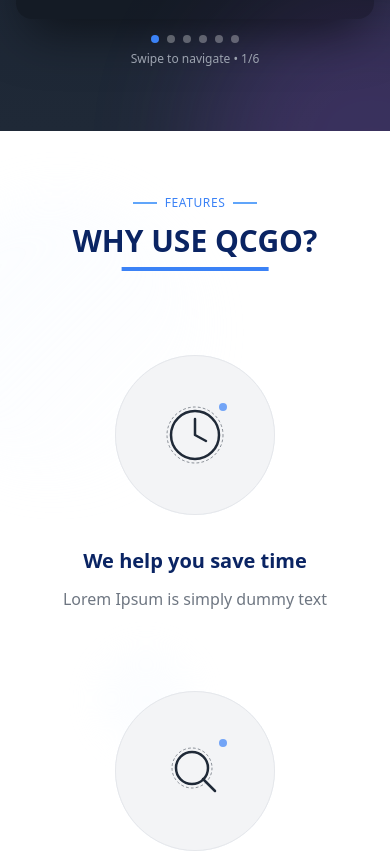
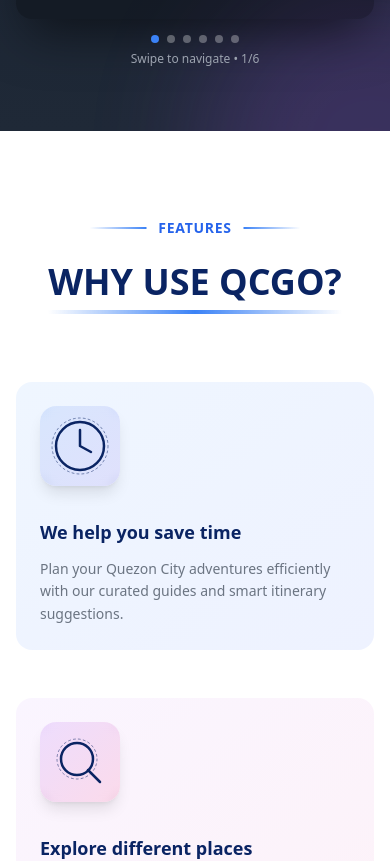
Before and after one commit to veth14/qcgo, a React (Vite) app: page / in a window 390 px wide. Shown: the part 3200-4061 px from the top of the page. Built offline with nearby package versions, Linux system fonts and the light colour scheme.

Commit message:
Features Page

```diff
--- a/src/components/home/Features.tsx
+++ b/src/components/home/Features.tsx
@@ -1,10 +1,53 @@
-import { motion } from 'framer-motion';
-import { useState } from 'react';
+import { motion, useInView, useScroll, useTransform, AnimatePresence } from 'framer-motion';
+import { useState, useRef, useEffect, useCallback } from 'react';
 
 const Features = () => {
   const [hovered, setHovered] = useState<number | null>(null);
+  const [focusedIndex, setFocusedIndex] = useState<number | null>(null);
+  const sectionRef = useRef(null);
+  const featureRefs = useRef<(HTMLDivElement | null)[]>([]);
+  const isInView = useInView(sectionRef, { once: true, margin: "-100px" });
+  const { scrollYProgress } = useScroll({
+    target: sectionRef,
+    offset: ["start end", "end start"]
+  });
 
-  // Premium quality icons with consistent styling
+  // Enhanced parallax values
+  const patternY = useTransform(scrollYProgress, [0, 1], ['0%', '20%']);
+  const patternOpacity = useTransform(scrollYProgress, [0, 0.5, 1], [0.3, 1, 0.3]);
+  const patternScale = useTransform(scrollYProgress, [0, 0.5, 1], [0.95, 1.05, 0.95]);
+
+  // Keyboard navigation
+  const handleKeyDown = useCallback((e: KeyboardEvent) => {
+    if (focusedIndex === null) return;
+
+    switch (e.key) {
+      case 'ArrowRight':
+        setFocusedIndex((prev) => (prev === null || prev === features.length - 1) ? 0 : prev + 1);
+        break;
+      case 'ArrowLeft':
+        setFocusedIndex((prev) => (prev === null || prev === 0) ? features.length - 1 : prev - 1);
+        break;
+      case 'Enter':
+      case ' ':
+        setHovered(focusedIndex);
+        break;
+      default:
+        break;
+    }
+  }, [focusedIndex]);
+
+  useEffect(() => {
+    window.addEventListener('keydown', handleKeyDown);
+    return () => window.removeEventListener('keydown', handleKeyDown);
+  }, [handleKeyDown]);
+
+  useEffect(() => {
+    if (focusedIndex !== null && featureRefs.current[focusedIndex]) {
+      featureRefs.current[focusedIndex]?.focus();
+    }
+  }, [focusedIndex]);
+
   const features = [
     {
       id: 1,
@@ -16,7 +59,10 @@
         </svg>
       ),
       title: 'We help you save time',
-      description: 'Lorem Ipsum is simply dummy text'
+      description: 'Plan your Quezon City adventures efficiently with our curated guides and smart itinerary suggestions.',
+      bgGradient: 'from-blue-50 to-indigo-50',
+      iconBg: 'from-blue-500/20 to-indigo-500/20',
+      accentColor: 'rgb(59, 130, 246)'
     },
     {
       id: 2,
@@ -28,7 +74,9 @@
         </svg>
       ),
       title: 'Explore different places',
-      description: 'Lorem Ipsum is simply dummy text'
+      description: 'Discover hidden gems and popular spots across Quezon City\'s diverse districts and neighborhoods.',
+      bgGradient: 'from-purple-50 to-pink-50',
+      iconBg: 'from-purple-500/20 to-pink-500/20'
     },
     {
       id: 3,
@@ -40,11 +88,13 @@
         </svg>
       ),
       title: 'Accessible location',
-      description: 'Lorem Ipsum is simply dummy text'
+      description: 'Find the best routes and transportation options to reach your desired destinations in Quezon City.',
+      bgGradient: 'from-green-50 to-teal-50',
+      iconBg: 'from-green-500/20 to-teal-500/20'
     }
   ];
 
-  // Container animation with enhanced staggering
+  // Enhanced container animation
   const containerVariants = {
     hidden: { opacity: 0 },
     visible: {
@@ -56,12 +106,13 @@
     }
   };
 
-  // Item animation with spring physics
+  // Enhanced item animation
   const itemVariants = {
-    hidden: { opacity: 0, y: 20 },
+    hidden: { opacity: 0, y: 20, rotateX: -15 },
     visible: {
       opacity: 1,
       y: 0,
+      rotateX: 0,
       transition: {
         type: "spring",
         stiffness: 100,
@@ -71,198 +122,308 @@
     }
   };
 
-  // Professional hover effect for icons
+  // Enhanced icon animation
   const iconHoverAnimation = {
     rest: {
       scale: 1,
-      opacity: 1,
-      filter: "drop-shadow(0px 0px 0px rgba(0, 0, 0, 0))",
+      rotate: 0,
+      y: 0,
       transition: {
-        duration: 0.5,
-        ease: [0.23, 1, 0.32, 1] // Cubic bezier for smooth animation
+        type: "spring",
+        stiffness: 300,
+        damping: 20
       }
     },
     hover: {
-      scale: 1.08,
-      opacity: 1,
-      filter: "drop-shadow(0px 4px 8px rgba(0, 0, 0, 0.1))",
+      scale: 1.1,
+      rotate: 5,
+      y: -5,
       transition: {
-        duration: 0.4,
-        ease: [0.23, 1, 0.32, 1]
+        type: "spring",
+        stiffness: 300,
+        damping: 20
       }
     }
   };
 
-  // Professional heading animation with accent
-  const headingVariants = {
-    initial: { opacity: 0, y: -10 },
-    animate: {
-      opacity: 1,
-      y: 0,
+  // Enhanced Pattern component with 3D effect
+  const Pattern = () => (
+    <motion.div
+      className="absolute inset-0 pointer-events-none overflow-hidden perspective-1000"
+      style={{
+        y: patternY,
+        opacity: patternOpacity,
+        scale: patternScale,
+      }}
+    >
+      <div className="absolute w-full h-full transform-style-3d">
+        {[...Array(20)].map((_, i) => (
+          <motion.div
+            key={i}
+            className="absolute rounded-full bg-gray-100"
+            initial={{ opacity: 0, scale: 0, rotateX: -30 }}
+            animate={{
+              opacity: Math.random() * 0.07,
+              scale: Math.random() * 0.5 + 0.5,
+              rotateX: 0,
               transition: {
-        duration: 0.6,
-        ease: [0.33, 1, 0.68, 1]
+                delay: i * 0.1,
+                duration: 1,
+                type: "spring",
+                stiffness: 100
               }
-    }
+            }}
+            style={{
+              width: Math.random() * 300 + 50 + 'px',
+              height: Math.random() * 300 + 50 + 'px',
+              top: Math.random() * 100 + '%',
+              left: Math.random() * 100 + '%',
+              transform: 'translate(-50%, -50%)',
+              transformStyle: 'preserve-3d'
+            }}
+          />
+        ))}
+      </div>
+    </motion.div>
+  );
+
+  // Mouse parallax effect
+  const [mousePosition, setMousePosition] = useState({ x: 0, y: 0 });
+
+  useEffect(() => {
+    const handleMouseMove = (e: MouseEvent) => {
+      const { clientX, clientY } = e;
+      const { innerWidth, innerHeight } = window;
+      setMousePosition({
+        x: (clientX / innerWidth - 0.5) * 20,
+        y: (clientY / innerHeight - 0.5) * 20
+      });
     };
 
+    window.addEventListener('mousemove', handleMouseMove);
+    return () => window.removeEventListener('mousemove', handleMouseMove);
+  }, []);
+
   return (
-    <section className="py-16 md:py-28 bg-white relative overflow-hidden">
-      {/* Enhanced background elements with refined positioning */}
-      <div className="absolute inset-0 pointer-events-none">
-        <div className="absolute top-[5%] -left-20 w-72 h-72 rounded-full bg-gradient-to-br from-blue-50 to-transparent opacity-30 blur-xl"></div>
-        <div className="absolute bottom-[10%] -right-20 w-96 h-96 rounded-full bg-gradient-to-tl from-blue-50 to-transparent opacity-30 blur-xl"></div>
-        <div className="absolute top-[40%] left-[25%] w-24 h-24 rounded-full bg-blue-50 opacity-20 blur-lg"></div>
-      </div>
+    <section
+      ref={sectionRef}
+      className="py-20 md:py-32 bg-white relative overflow-hidden"
+      style={{ perspective: '1000px' }}
+    >
+      <Pattern />
 
-      <div className="container mx-auto px-4 relative z-10">
-        {/* Premium section header with accent */}
       <motion.div
-          initial="initial"
-          whileInView="animate"
-          viewport={{ once: true, margin: "-50px" }}
-          variants={headingVariants}
-          className="text-center mb-24"
+        className="container mx-auto px-4 relative z-10"
+        style={{
+          rotateX: mousePosition.y * 0.1,
+          rotateY: mousePosition.x * 0.1,
+          transformStyle: 'preserve-3d'
+        }}
       >
-          <div className="flex flex-col items-center">
-            <div className="flex items-center space-x-2 mb-3">
-              <div className="w-6 h-0.5 bg-blue-400"></div>
-              <span className="text-xs font-medium tracking-wider text-blue-500 uppercase">Features</span>
-              <div className="w-6 h-0.5 bg-blue-400"></div>
-            </div>
+        {/* Enhanced section header */}
+        <motion.div
+          initial={{ opacity: 0, y: 20 }}
+          animate={isInView ? { opacity: 1, y: 0 } : {}}
+          transition={{ duration: 0.6 }}
+          className="text-center mb-20"
+        >
+          <motion.div
+            className="inline-flex items-center justify-center mb-6"
+            initial={{ scale: 0 }}
+            animate={isInView ? { scale: 1 } : {}}
+            transition={{ type: "spring", stiffness: 300, damping: 20, delay: 0.2 }}
+          >
+            <motion.div
+              className="w-12 h-[2px]"
+              style={{
+                background: `linear-gradient(to right, rgba(59, 130, 246, 0) 0%, rgb(59, 130, 246) 100%)`
+              }}
+              animate={{ scaleX: [1, 1.2, 1] }}
+              transition={{ duration: 2, repeat: Infinity }}
+            />
+            <span className="mx-4 text-sm font-semibold tracking-wider text-blue-600 uppercase">Features</span>
+            <motion.div
+              className="w-12 h-[2px]"
+              style={{
+                background: `linear-gradient(to left, rgba(59, 130, 246, 0) 0%, rgb(59, 130, 246) 100%)`
+              }}
+              animate={{ scaleX: [1, 1.2, 1] }}
+              transition={{ duration: 2, repeat: Infinity }}
+            />
+          </motion.div>
 
-            <h2 className="text-3xl md:text-5xl font-bold text-navy-900 relative inline-block">
+          <motion.h2
+            className="text-4xl md:text-5xl font-bold text-navy-900 relative inline-block"
+            initial={{ opacity: 0, y: 20 }}
+            animate={isInView ? { opacity: 1, y: 0 } : {}}
+            transition={{ duration: 0.6, delay: 0.3 }}
+          >
             WHY USE QCGO?
             <motion.div
-                className="absolute -bottom-3 left-1/2 transform -translate-x-1/2 h-1 bg-blue-500"
-                initial={{ width: 0 }}
-                whileInView={{ width: '60%' }}
-                transition={{
+              className="absolute -bottom-3 left-0 w-full h-1"
+              style={{
+                background: 'linear-gradient(to right, rgba(59, 130, 246, 0), rgb(59, 130, 246), rgba(59, 130, 246, 0))'
+              }}
+              initial={{ scaleX: 0 }}
+              animate={isInView ? {
+                scaleX: 1,
+                transition: {
                   duration: 0.8,
-                  delay: 0.4,
-                  ease: [0.25, 0.46, 0.45, 0.94]
-                }}
-                viewport={{ once: true }}
+                  delay: 0.5
+                }
+              } : {}}
             />
-            </h2>
-          </div>
+          </motion.h2>
         </motion.div>
 
-        {/* Features Grid with enhanced layout and spacing */}
+        {/* Enhanced features grid */}
         <motion.div
           variants={containerVariants}
           initial="hidden"
-          whileInView="visible"
-          viewport={{ once: true, margin: "-50px" }}
-          className="grid grid-cols-1 md:grid-cols-3 gap-10 gap-y-20 max-w-7xl mx-auto"
+          animate={isInView ? "visible" : "hidden"}
+          className="grid grid-cols-1 md:grid-cols-3 gap-8 lg:gap-10 gap-y-12 lg:gap-y-16 max-w-7xl mx-auto"
         >
-          {features.map((feature) => (
+          {features.map((feature, index) => (
             <motion.div
               key={feature.id}
+              ref={(el) => { featureRefs.current[index] = el; }}
               variants={itemVariants}
-              className="flex flex-col items-center text-center group"
-              onMouseEnter={() => setHovered(feature.id)}
+              className="relative"
+              onMouseEnter={() => {
+                setHovered(feature.id);
+                setFocusedIndex(index);
+              }}
               onMouseLeave={() => setHovered(null)}
+              onFocus={() => setFocusedIndex(index)}
+              onBlur={() => setFocusedIndex(null)}
+              tabIndex={0}
+              style={{ transformStyle: 'preserve-3d' }}
             >
-              {/* Premium circular icon container */}
-              <div className="relative mb-8">
-                {/* Background accent circle */}
+              <AnimatePresence>
+                {(hovered === feature.id || focusedIndex === index) && (
                   <motion.div
-                  className="absolute inset-0 rounded-full bg-blue-50"
-                  initial={{ scale: 0.8, opacity: 0 }}
-                  whileInView={{ scale: 1, opacity: 1 }}
-                  transition={{ duration: 0.6, delay: 0.2 }}
-                  viewport={{ once: true }}
+                    className="absolute -inset-4 bg-white rounded-3xl"
+                    initial={{ opacity: 0, scale: 0.95 }}
+                    animate={{ opacity: 0.05, scale: 1 }}
+                    exit={{ opacity: 0, scale: 0.95 }}
+                    transition={{ duration: 0.2 }}
                   />
+                )}
+              </AnimatePresence>
 
-                {/* Icon container with premium hover effect */}
+              {/* Enhanced feature card */}
               <motion.div
-                  className="relative w-40 h-40 rounded-full bg-gray-100 flex items-center justify-center z-10"
+                className={`h-full p-6 sm:p-8 rounded-2xl bg-gradient-to-br ${feature.bgGradient} relative overflow-hidden group`}
+                whileHover={{
+                  y: -5,
+                  scale: 1.02,
+                  rotateX: 5,
+                  rotateY: mousePosition.x * 0.05
+                }}
+                transition={{ duration: 0.3 }}
+                style={{ transformStyle: 'preserve-3d' }}
+              >
+                {/* Enhanced decorative elements */}
+                <div className="absolute inset-0 opacity-0 group-hover:opacity-100 transition-opacity duration-500">
+                  <div className="absolute inset-0 bg-gradient-to-br from-white/80 to-transparent" />
+                  <motion.div
+                    className="absolute -right-16 -bottom-16 w-32 h-32 rounded-full blur-2xl transform"
+                    style={{
+                      background: `linear-gradient(to bottom right, ${feature.iconBg.split(' ')[0].replace('from-', '')} 0%, ${feature.iconBg.split(' ')[1].replace('to-', '')} 100%)`
+                    }}
+                    animate={{
+                      scale: hovered === feature.id ? [1, 1.2, 1] : 1,
+                      rotate: hovered === feature.id ? [45, 90, 45] : 45,
+                      y: mousePosition.y * 0.5
+                    }}
+                    transition={{ duration: 2, repeat: Infinity, repeatType: "reverse" }}
+                  />
+                </div>
+
+                {/* Enhanced icon container */}
+                <motion.div
+                  className="relative mb-8 w-20 h-20"
                   initial="rest"
                   animate={hovered === feature.id ? "hover" : "rest"}
                   variants={iconHoverAnimation}
+                  style={{ transformStyle: 'preserve-3d' }}
                 >
-                  {/* Subtle decorative ring */}
-                  <div className="absolute inset-0 rounded-full border border-gray-200"></div>
-
-                  {/* Icon wrapper with enhanced animation */}
                   <motion.div
-                    className="text-gray-800 relative"
+                    className="absolute inset-0 rounded-2xl bg-white shadow-lg"
                     animate={{
-                      rotate: hovered === feature.id ? [0, 5, 0, -5, 0] : 0
+                      rotateZ: hovered === feature.id ? -6 : 0,
+                      y: mousePosition.y * 0.1
                     }}
-                    transition={{
-                      duration: hovered === feature.id ? 0.6 : 0.3,
-                      ease: "easeInOut"
+                  />
+                  <motion.div
+                    className={`absolute inset-0 rounded-2xl bg-gradient-to-br ${feature.iconBg} backdrop-blur-sm`}
+                    animate={{
+                      rotateZ: hovered === feature.id ? -3 : 0,
+                      y: mousePosition.y * 0.05
+                    }}
+                  />
+                  <motion.div
+                    className="relative h-full flex items-center justify-center text-navy-900"
+                    animate={{
+                      rotateZ: hovered === feature.id ? [0, -5, 5, 0] : 0,
+                      y: mousePosition.y * 0.02
                     }}
                   >
+                    <motion.div
+                      animate={hovered === feature.id ? {
+                        scale: [1, 1.1, 1],
+                        rotate: [0, -5, 5, 0],
+                      } : { scale: 1, rotate: 0 }}
+                      transition={{ duration: 0.5 }}
+                    >
                       {feature.icon}
-
-                    {/* Subtle accent dot */}
-                    <div className="absolute top-0 right-0 w-2 h-2 rounded-full bg-blue-500 opacity-70"></div>
                     </motion.div>
                   </motion.div>
-              </div>
+                </motion.div>
 
-              {/* Feature content with refined typography */}
-              <div className="relative">
-                {/* Title with animated underline */}
+                {/* Enhanced content */}
                 <motion.h3
-                  className="text-xl font-bold mb-3 text-navy-900 inline-block relative"
+                  className="text-lg sm:text-xl font-bold mb-3 sm:mb-4 text-navy-900"
                   animate={{
-                    y: hovered === feature.id ? -3 : 0
+                    scale: hovered === feature.id ? 1.05 : 1,
+                    y: hovered === feature.id ? -2 : 0,
+                    z: hovered === feature.id ? 10 : 0
                   }}
                   transition={{ duration: 0.3 }}
                 >
                   {feature.title}
-
-                  {/* Professional animated underline */}
-                  <motion.div
-                    className="absolute -bottom-1 left-0 right-0 h-0.5 bg-gradient-to-r from-blue-400 to-blue-600"
-                    initial={{ width: 0, left: '50%' }}
-                    animate={{
-                      width: hovered === feature.id ? '100%' : '0%',
-                      left: hovered === feature.id ? '0%' : '50%'
-                    }}
-                    transition={{ duration: 0.3 }}
-                  />
                 </motion.h3>
 
-                {/* Description with enhanced styling */}
                 <motion.p
-                  className="text-gray-600 max-w-xs mx-auto"
+                  className="text-sm sm:text-base text-gray-600 leading-relaxed"
                   animate={{
-                    opacity: hovered === feature.id ? 1 : 0.8
+                    opacity: hovered === feature.id ? 1 : 0.8,
+                    y: hovered === feature.id ? -1 : 0,
+                    z: hovered === feature.id ? 5 : 0
                   }}
                   transition={{ duration: 0.3 }}
                 >
                   {feature.description}
                 </motion.p>
-              </div>
+
+                {/* Enhanced accent line */}
+                <motion.div
+                  className="absolute bottom-0 left-0 h-1 bg-gradient-to-r"
+                  style={{
+                    background: `linear-gradient(to right, ${feature.iconBg.split(' ')[0].replace('/20', '')} 0%, ${feature.iconBg.split(' ')[1].replace('/20', '')} 100%)`
+                  }}
+                  initial={{ width: 0 }}
+                  animate={{
+                    width: hovered === feature.id ? '100%' : '0%',
+                    boxShadow: hovered === feature.id ? '0 0 20px rgba(59, 130, 246, 0.3)' : 'none'
+                  }}
+                  transition={{ duration: 0.3 }}
+                />
+              </motion.div>
             </motion.div>
           ))}
         </motion.div>
-
-        {/* Premium decorative element */}
-        <div className="flex justify-center mt-20">
-          <div className="w-32 h-1.5 bg-gray-100 rounded-full flex overflow-hidden">
-            <motion.div
-              className="h-full bg-gradient-to-r from-blue-400 to-blue-600"
-              initial={{ width: '25%' }}
-              animate={{
-                x: [0, 60, 0],
-                width: ['25%', '50%', '25%']
-              }}
-              transition={{
-                repeat: Infinity,
-                repeatType: "reverse",
-                duration: 5,
-                ease: "easeInOut"
-              }}
-            />
-          </div>
-        </div>
-      </div>
+      </motion.div>
     </section>
   );
 };
```
Lines whose indentation alone changed are shown as unchanged.
